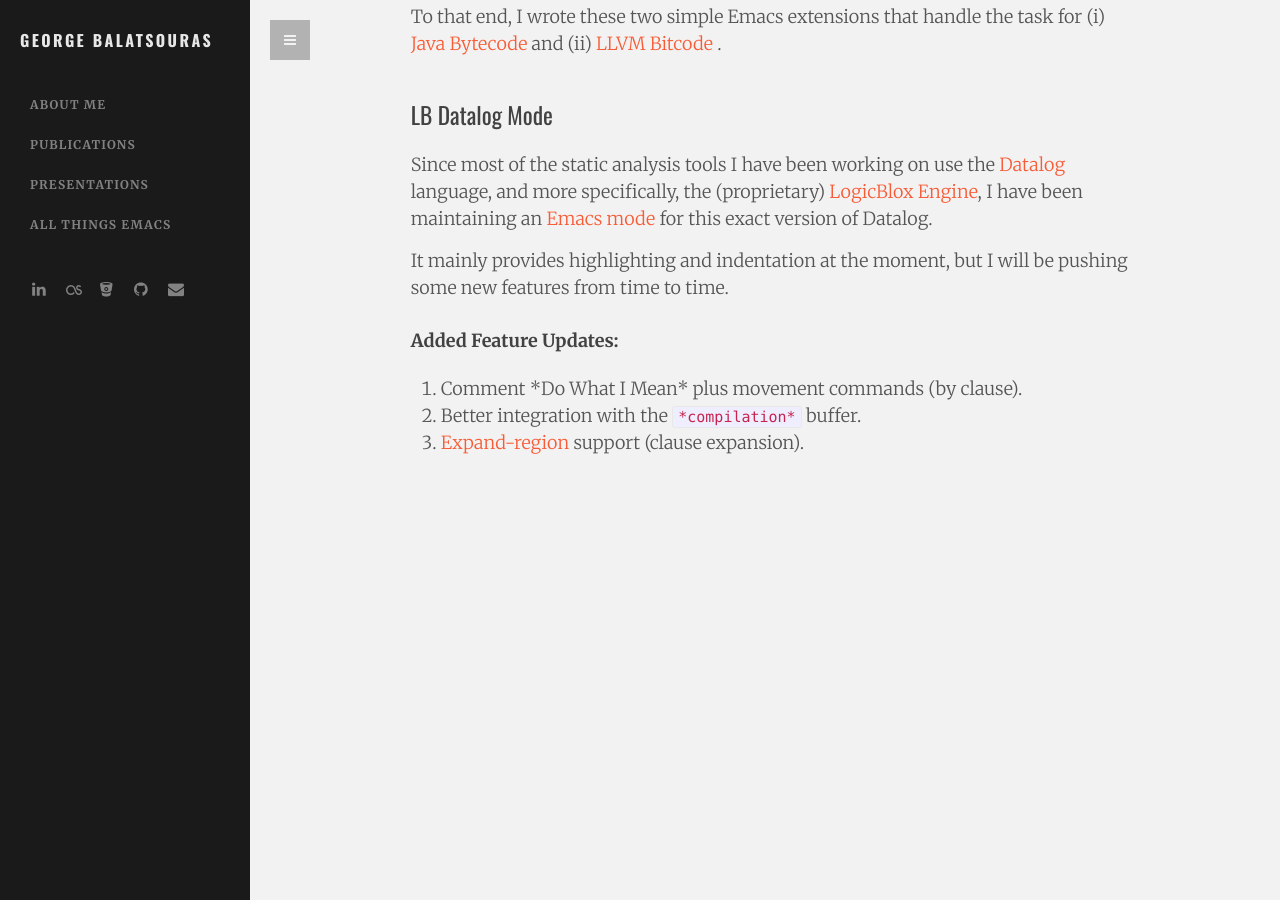
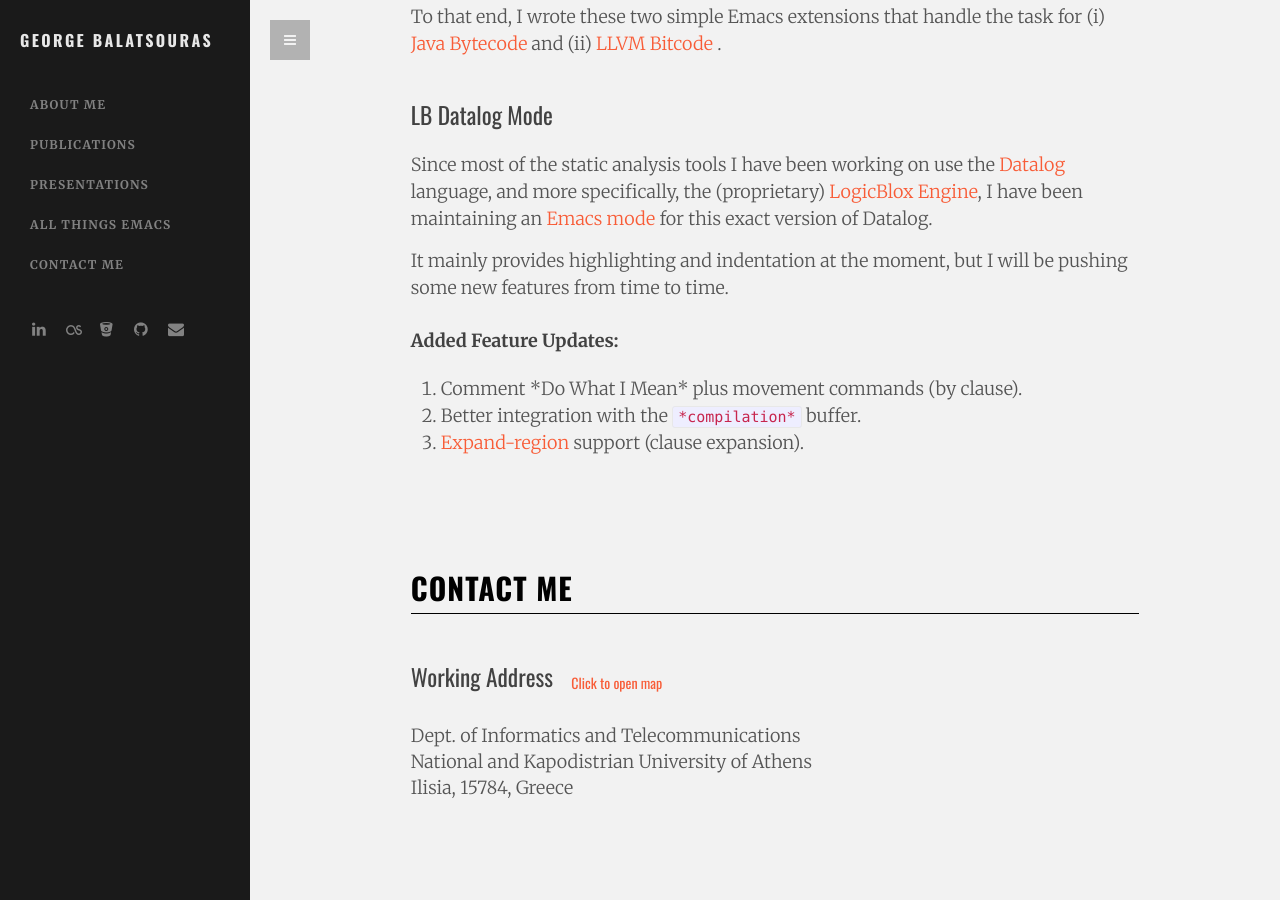
Before and after one commit to gbalats/gbalats.github.io, a Jekyll site: the page built from index.html, in a window 1280 px wide and 900 px high, scrolled down 1266 px. Built offline with Jekyll 4.4.1, drawn with Linux system fonts in a browser that asks for light colours.

Commit message:
Add contact section.

```diff
--- a/_includes/bootstrap-js.html
+++ b/_includes/bootstrap-js.html
@@ -5,3 +5,4 @@
 <script src="{{ site.baseurl }}/assets/js/bootstrap.min.js"></script>
 <script src="{{ site.baseurl }}/assets/js/smooth-scroll.min.js"></script>
 <script src="{{ site.baseurl }}/assets/js/main.js"></script>
+<script src="http://maps.google.com/maps/api/js?sensor=false"></script>
--- a/assets/js/main.js
+++ b/assets/js/main.js
@@ -40,3 +40,35 @@ $(function() {
         speed: 700
     });
 });
+
+
+// Google Map Modal
+function renderMap(mapCenter) {
+    // Basic map options
+    var mapOptions = {
+        center: mapCenter,
+        zoom: 14,
+        mapTypeId:google.maps.MapTypeId.ROADMAP
+    };
+
+    // Create map
+    var map = new google.maps.Map(document.getElementById("mapCanvas"), mapOptions);
+
+    // Create marker
+    var marker = new google.maps.Marker({position: map.getCenter()});
+    marker.setMap(map);
+
+    // Zoom in when marker is clicked
+    google.maps.event.addListener(marker, 'click', function() {
+        map.setZoom(16);
+        map.setCenter(marker.getPosition());
+    });
+}
+
+$(function() {
+    $('#uoaMapModal').on('shown.bs.modal', function(e) {
+        var element = $(e.relatedTarget);
+        var data = element.data("lat").split(',')
+        renderMap(new google.maps.LatLng(data[0], data[1]));
+    });
+});
--- a/index.html
+++ b/index.html
@@ -16,6 +16,9 @@ sections:
 
   - title: All Things Emacs
     handle: emacs
+
+  - title: Contact Me
+    handle: contact
 
 ---
 
@@ -125,4 +128,57 @@ sections:
 
     </div><!-- /emacs -->
   </div><!-- /.sect -->
+
+  <!-- ========== CONTACT SECTION ========== -->
+  <div class="row sect">
+    <div id="contact" class="{{ page.width | join: ' ' }}">
+      <div class="page-header">
+        <h2>CONTACT ME</h2>
+      </div>
+
+      <p></p>
+      <h3>
+        Working Address
+        <small>
+          <!-- Button trigger map modal -->
+          <a type="button" class="btn" data-toggle="modal"
+             data-lat="37.968614, 23.766971" data-target="#uoaMapModal">
+            Click to open map
+          </a>
+        </small>
+      </h3>
+
+      <address>
+        Dept. of Informatics and Telecommunications<br/>
+        National and Kapodistrian University of Athens<br/>
+        Ilisia, 15784, Greece
+      </address>
+
+      <!-- Google Map -->
+      <div class="modal fade" id="uoaMapModal" aria-hidden="true">
+        <div class="modal-dialog">
+          <div class="modal-content">
+            <div class="modal-header">
+              <!-- Close button -->
+              <button type="button" class="close" data-dismiss="modal">×</button>
+              <!-- Title -->
+              <h3 class="modal-title">
+                Dept. of Informatics and Telecommunications<br/>
+                University of Athens
+              </h3>
+            </div>
+            <div class="modal-body">
+              <!-- Map -->
+              <div id="mapCanvas" style="width: 500px; height: 400px"></div>
+            </div>
+            <div class="modal-footer">
+              <!-- Another close button -->
+              <button type="button" class="btn btn-default" data-dismiss="modal">Close</button>
+            </div>
+          </div><!-- /.modal-content -->
+        </div><!-- /.modal-dialog -->
+      </div><!-- /.modal -->
+
+    </div>   <!-- /#contact -->
+  </div> <!-- /.sect -->
 </div><!-- /.container-fluid -->
```
